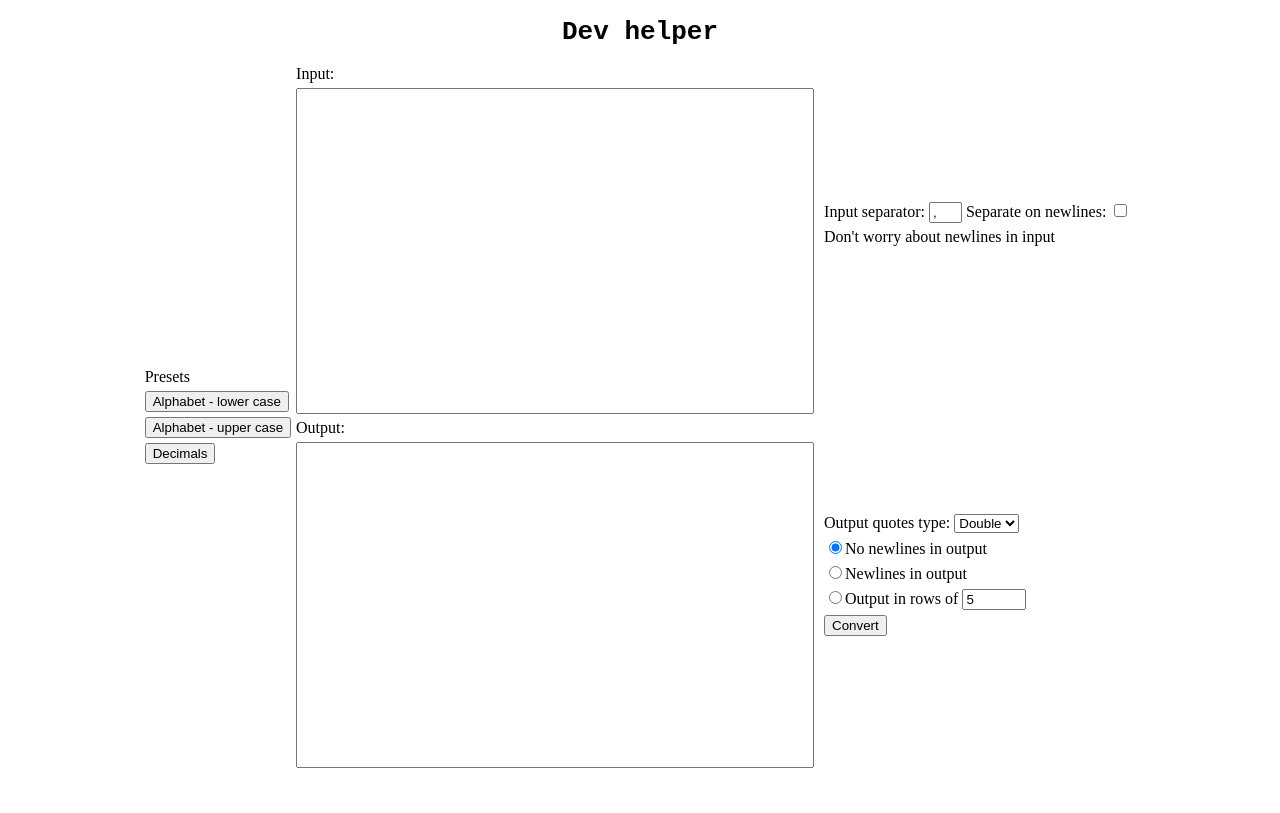
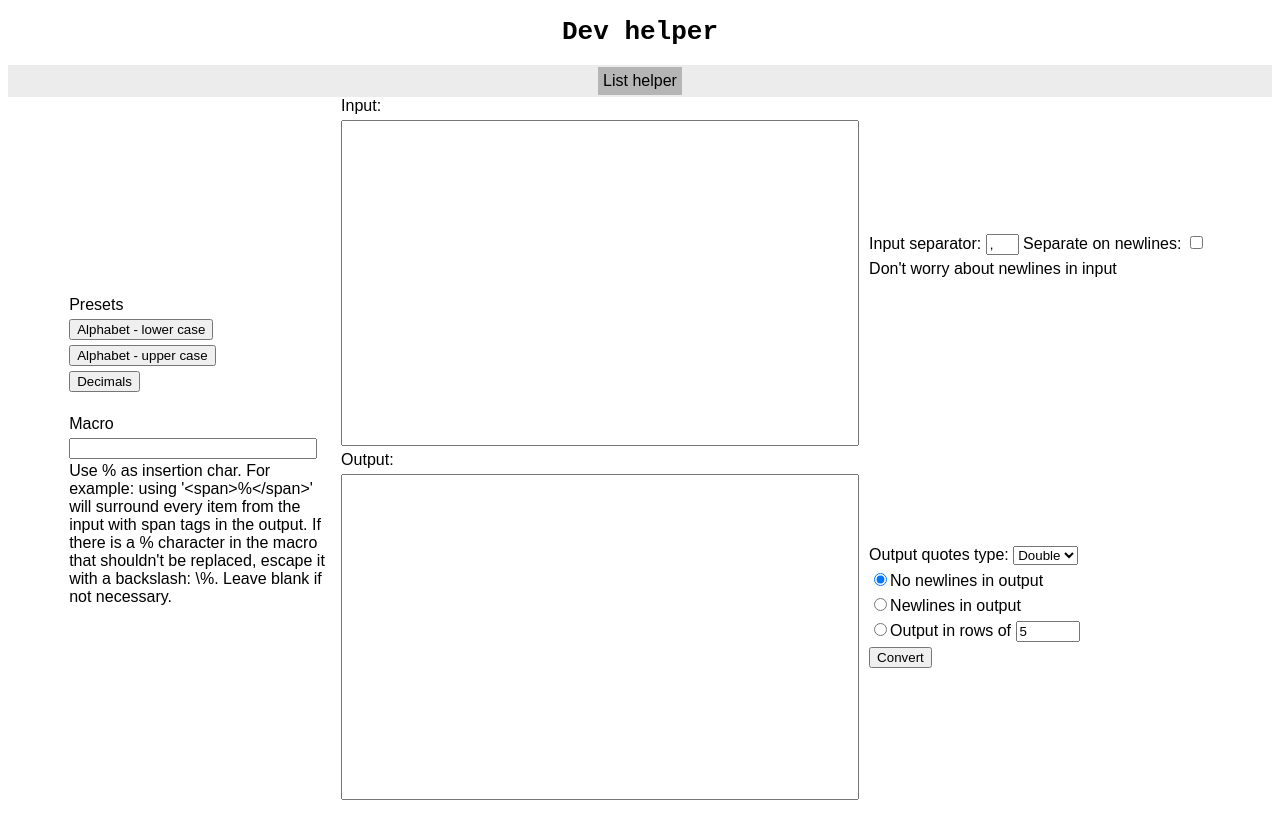
Before and after one commit to vladmashk/devhelper, a React (Create React App) app: page / in a window 1280 px wide. Built offline with nearby package versions, Linux system fonts and the light colour scheme.

Commit message:
Add macro

```diff
--- a/src/App.js
+++ b/src/App.js
@@ -1,13 +1,32 @@
 import './App.css';
-import Main from "./Components/listHelper/Main.js";
+import ListHelper from "./Components/listHelper/ListHelper.js";
+import {useState} from "react";
+import Tabs from "./Tabs.js";
+
+export const tabs = {
+    LIST_HELPER: "lh",
+    MACRO: "m"
+}
 
 function App() {
-    return (
-        <div className="App">
-            <h1>Dev helper</h1>
-            <Main/>
-        </div>
-    );
+
+    const [shownTab, setShownTab] = useState(tabs.LIST_HELPER);
+
+    function wrap(shownTab) {
+        return (
+            <div className="App">
+                <h1>Dev helper</h1>
+                <Tabs setShownTab={setShownTab}/>
+                {shownTab}
+            </div>
+        )
+    }
+
+    if (shownTab === tabs.LIST_HELPER)  {
+        return wrap(<ListHelper/>);
+    } else {
+        return "error";
+    }
 }
 
 export default App;
--- a/src/Components/listHelper/Main.js
+++ b/src/Components/listHelper/ListHelper.js
@@ -1,14 +1,29 @@
 import React, {useState} from 'react';
-import "./Main.css"
+import "./ListHelper.css"
 import TextAreas from "./TextAreas.js";
 import Sidebar, {outputType} from "./Sidebar.js";
 import Presets from "./Presets.js";
 
-function Main(props) {
+export const macroChar = "%"
+
+/**
+ *
+ * @param {string} replacement
+ * @param {string} macro
+ */
+// function replaceInMacro(replacement, macro) {
+//     for (let i = 0; i < macro.length; i++) {
+//         if (macro[i] === macroChar)
+//     }
+// }
+
+function ListHelper(props) {
 
     const [input, setInput] = useState("")
 
     const [output, setOutput] = useState("")
+
+    const [macro, setMacro] = useState("")
 
     /**
      * @param {{separator: string, quoteType: string, outputNewlines: string, rows: number}} settings
@@ -16,8 +31,22 @@ function Main(props) {
     function convert(settings) {
         if (input === "") return;
         let items = input.split(settings.separator)
-        const quote = settings.quoteType === "single" ? "'" : '"'
+        let quote;
+        switch (settings.quoteType) {
+            case "single":
+                quote = "'"
+                break
+            case "double":
+                quote = '"'
+                break
+            default:
+                quote = ""
+                break
+        }
         items = items.map(i => quote + i.trim().replace(/\n/g, "") + quote)
+        if (macro && macro.includes(macroChar)) {
+            items = items.map(item => macro.replaceAll(/(?<!\\)%/g, item))
+        }
         switch (settings.outputNewlines) {
             case outputType.NO_NEWLINES:
                 items = items.join(", ")
@@ -52,11 +81,11 @@ function Main(props) {
 
     return (
         <div id="main">
-            <Presets setInput={presetInput}/>
+            <Presets setInput={presetInput} macro={macro} setMacro={setMacro}/>
             <TextAreas input={input} setInput={setInput} output={output}/>
             <Sidebar convert={convert}/>
         </div>
     );
 }
 
-export default Main;
+export default ListHelper;
--- a/src/Components/listHelper/Presets.css
+++ b/src/Components/listHelper/Presets.css
@@ -9,3 +9,12 @@
 .preset {
     margin-bottom: 5px;
 }
+
+.full-width {
+    width: 90%;
+    margin-bottom: 3px;
+}
+
+.help {
+    max-width: 30ch;
+}
--- a/src/Components/listHelper/Presets.js
+++ b/src/Components/listHelper/Presets.js
@@ -1,7 +1,10 @@
 import React from 'react';
 import './Presets.css'
+import {macroChar} from "./ListHelper.js";
 
 function Presets(props) {
+
+
 
     function alphabetLower() {
         props.setInput("a, b, c, d, e, f, g, h, i, j, k, l, m, n, o, p, q, r, s, t, u, v, w, x, y, z")
@@ -21,6 +24,14 @@ function Presets(props) {
             <button className="preset" onClick={alphabetLower}>Alphabet - lower case</button>
             <button className="preset" onClick={alphabetUpper}>Alphabet - upper case</button>
             <button className="preset" onClick={decimals}>Decimals</button>
+            <br/>
+            <span className="preset">Macro</span>
+            <input className="full-width" type="text" value={props.macro} onChange={e => props.setMacro(e.target.value)}/>
+            <span className="help">
+                Use {macroChar} as insertion char. For example: using '{`<span>${macroChar}</span>`}' will surround every
+                item from the input with span tags in the output. If there is a {macroChar} character in the macro that
+                shouldn't be replaced, escape it with a backslash: \{macroChar}. Leave blank if not necessary.
+            </span>
         </div>
     );
 }
--- a/src/Components/listHelper/Sidebar.js
+++ b/src/Components/listHelper/Sidebar.js
@@ -47,6 +47,7 @@ function Sidebar(props) {
                     <select value={quoteType} onChange={e => setQuoteType(e.target.value)}>
                         <option value="single">Single</option>
                         <option value="double">Double</option>
+                        <option value="none">None</option>
                     </select>
                 </Setting>
                 <Setting>
--- /dev/null
+++ b/src/Tabs.css
@@ -0,0 +1,16 @@
+#tabs {
+    display: flex;
+    justify-content: center;
+    background-color: #ececec;
+}
+
+.tab {
+    padding: 5px 5px 5px 5px;
+    margin: 2px 3px 2px 3px;
+    background-color: #b6b5b5;
+    cursor: pointer;
+}
+
+.tab:hover {
+    background-color: gray;
+}
--- /dev/null
+++ b/src/Tabs.js
@@ -0,0 +1,13 @@
+import React from 'react';
+import {tabs} from "./App.js";
+import './Tabs.css'
+
+function Tabs(props) {
+    return (
+        <div id="tabs">
+            <span className="tab" onClick={() => props.setShownTab(tabs.LIST_HELPER)}>List helper</span>
+        </div>
+    );
+}
+
+export default Tabs;
--- a/src/index.css
+++ b/src/index.css
@@ -9,3 +9,7 @@ h1 {
     text-align: center;
     font-family: monospace;
 }
+
+body {
+    font-family: sans-serif;
+}
```
Also changed, not shown: src/Components/listHelper/ListHelper.css (renamed from src/Components/listHelper/Main.css).
